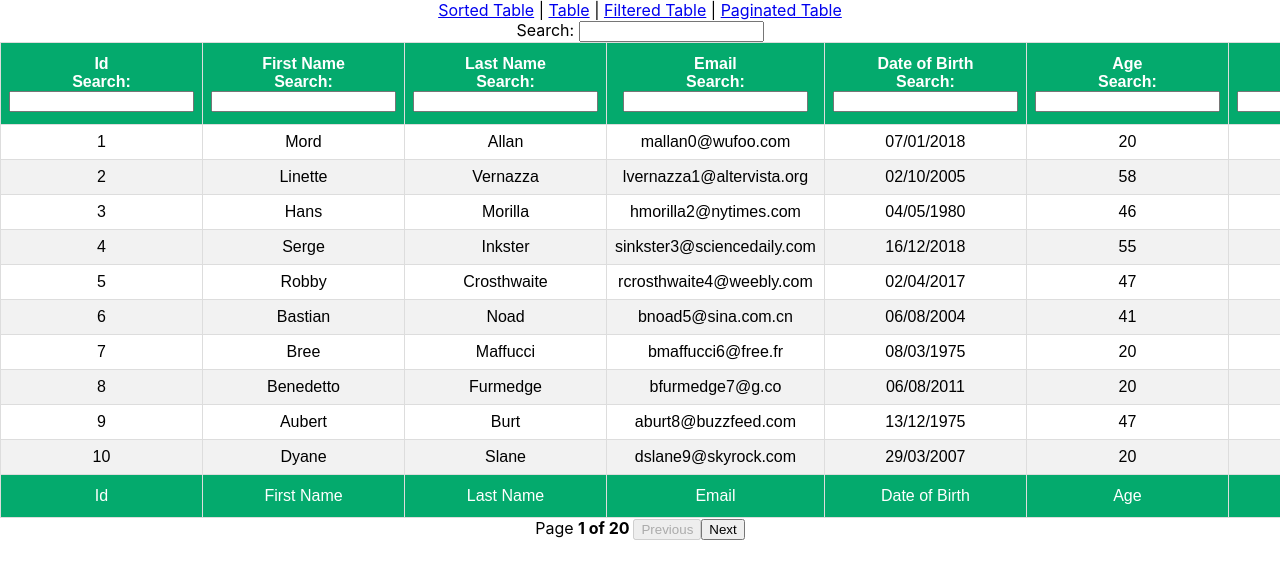
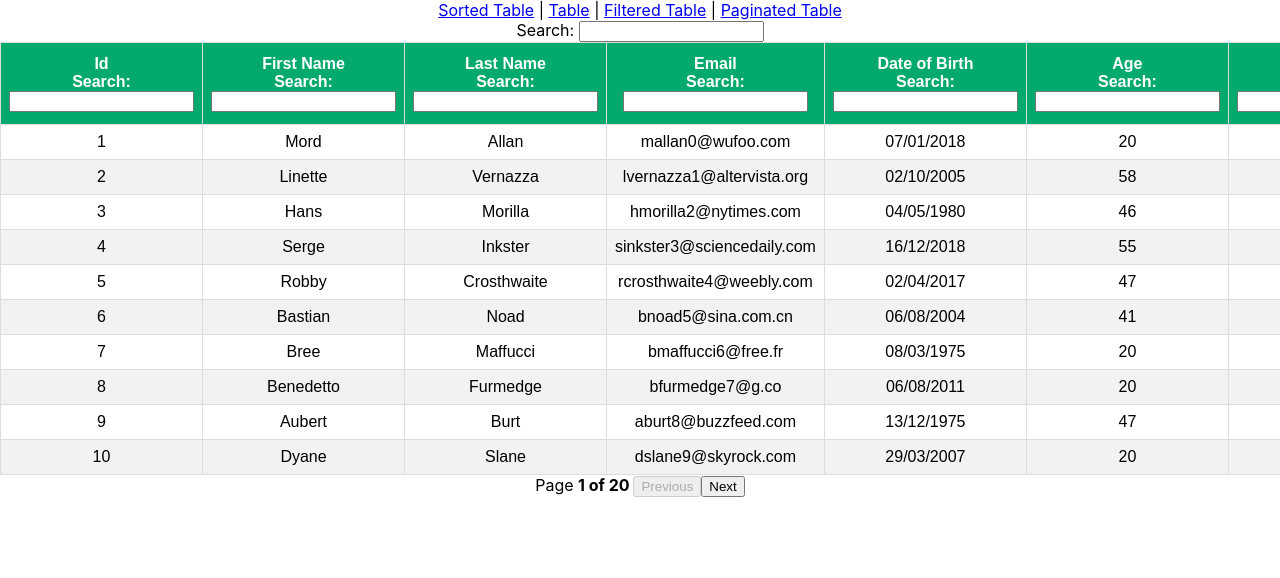
Before and after one commit to priyan1995/React-table-demo, a React (Create React App) app: page /paginate-table in a window 1280 px wide. Shown: the top 578 px of the page. Built offline with nearby package versions, Linux system fonts and the light colour scheme.

Commit message:
table footer removed from paginated table

```diff
--- a/src/components/PaginateTable.js
+++ b/src/components/PaginateTable.js
@@ -26,7 +26,6 @@ export const PaginateTable = () => {
         getTableProps,
         getTableBodyProps,
         headerGroups,
-        footerGroups,
         page,
         state,
         setGlobalFilter,
@@ -90,24 +89,7 @@ export const PaginateTable = () => {
                     }
                 </tbody>
 
-                <tfoot>
-                    {
-                        footerGroups.map(footerGroup => (
-                            <tr {...footerGroup.getFooterGroupProps()}>
-                                {
-                                    footerGroup.headers.map(column => (
-                                        <td {...column.getFooterProps()}>
-                                            {
-                                                column.render('Footer')
-                                            }
-                                        </td>
-                                    ))
-                                }
-                            </tr>
-                        ))
-                    }
 
-                </tfoot>
 
 
             </table>
```
